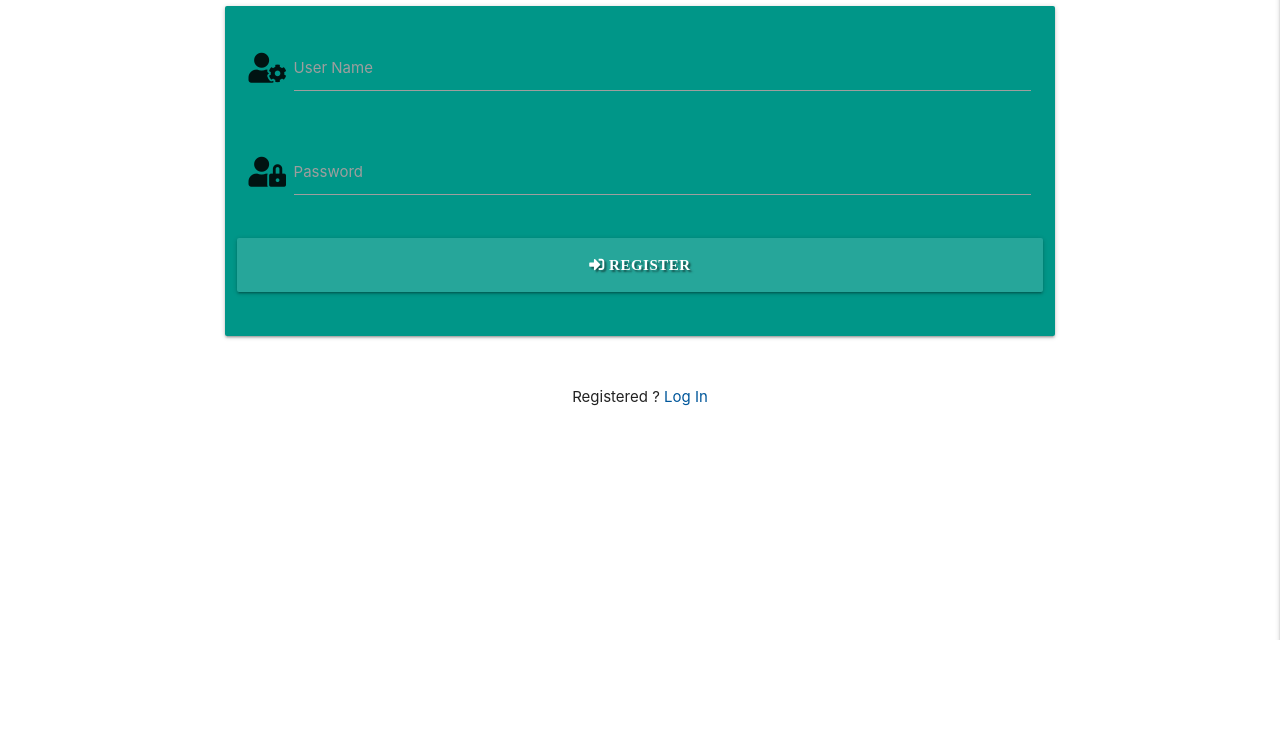
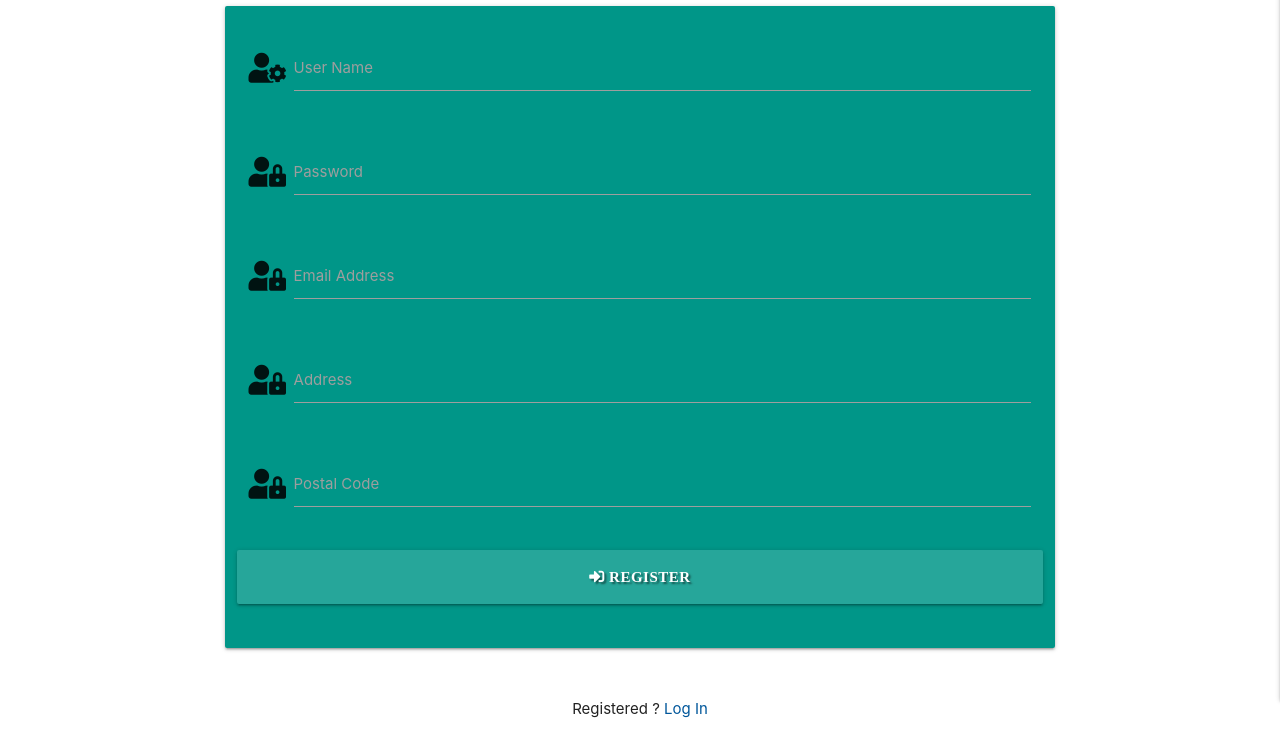
Before and after one commit to vikasinder/flask-mongodb-miniproject, a Flask app: page /register in a window 1280 px wide. Shown: the part 160-916 px from the top of the page. Before the commit the page ends 800 px from the top, so only its background shows below. Run offline with Flask 2, Linux system fonts and the light colour scheme; some libraries are stand-ins or nearby versions.

Commit message:
updations

```diff
--- a/app.py
+++ b/app.py
@@ -37,7 +37,11 @@ def register():
 
         register = {
             "username": request.form.get("username").lower(),
-            "password": generate_password_hash(request.form.get("password"))
+            "password": generate_password_hash(request.form.get("password")),
+            "email": request.form.get("email").lower(),
+            "address": request.form.get("address").lower(),
+            "postal": request.form.get("postal").lower()
+
         }
         mongo.db.users.insert_one(register)
         session["user"] = request.form.get("username").lower()
--- a/templates/register.html
+++ b/templates/register.html
@@ -18,6 +18,27 @@
           <i class="material-icons prefix fas fa-user-lock"></i>
           <input id="password" name="password"  pattern="^[a-zA-Z0-9]{5,15}$" type="password" class="validate" minlength="5" maxlength="15" required>
           <label for="password">Password</label>
+        </div>
+      </div>
+      <div class="row">
+        <div class="input-field col s12">
+          <i class="material-icons prefix fas fa-user-lock"></i>
+          <input id="email" name="email"   type="email" class="validate"  required>
+          <label for="Email Address">Email Address</label>
+        </div>
+      </div>
+      <div class="row">
+        <div class="input-field col s12">
+          <i class="material-icons prefix fas fa-user-lock"></i>
+          <input id="address" name="address" class="validate" required >
+          <label for="Address">Address</label>
+        </div>
+      </div>
+      <div class="row">
+        <div class="input-field col s12">
+          <i class="material-icons prefix fas fa-user-lock"></i>
+          <input id="postal" name="postal" class="validate"  required>
+          <label for="Postal Code">Postal Code</label>
         </div>
       </div>
       <div class="row">
```
